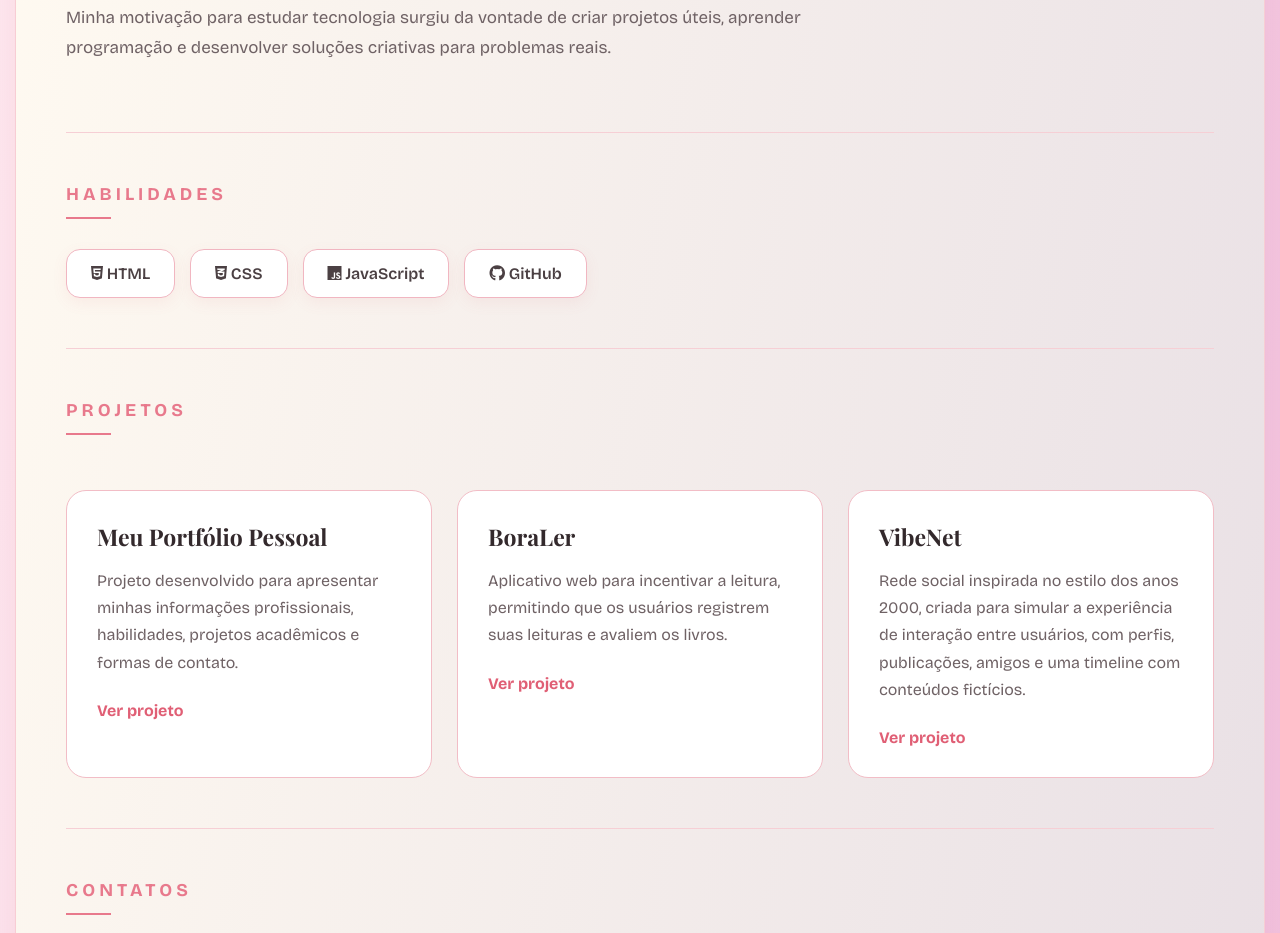
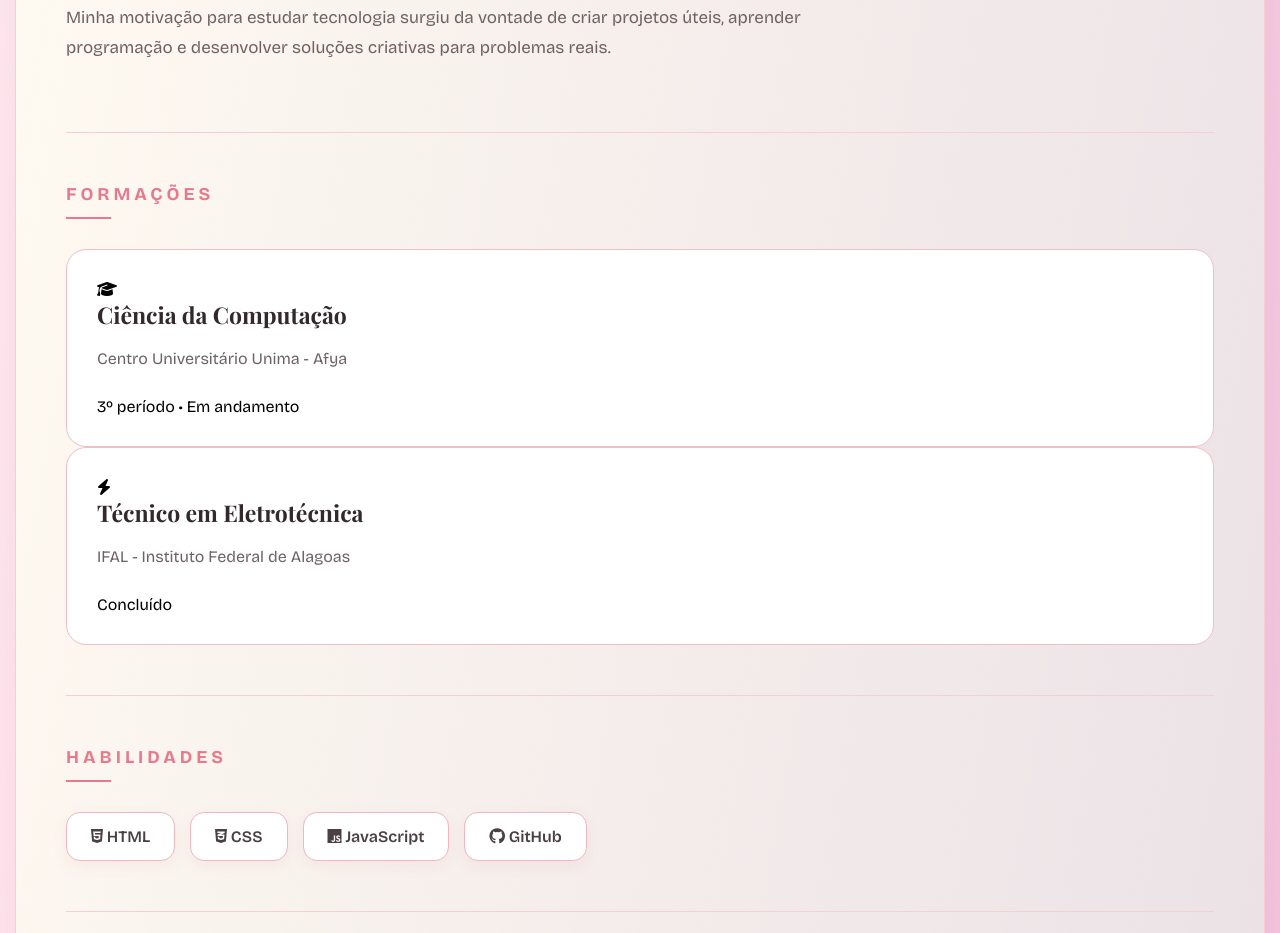
Before and after one commit to Viowwllett/meu-portfolio, a plain HTML site: page index.html in a window 1280 px wide. Shown: the part 1039-1972 px from the top of the page. Drawn offline with nearby package versions, Linux system fonts and the light colour scheme; a script that the page names is missing; a web font is replaced by a local one.

Commit message:
Teste adicionando formacoes

```diff
--- a/index.html
+++ b/index.html
@@ -1,16 +1,25 @@
 <!DOCTYPE html>
 <html lang="pt-BR">
+
 <head>
   <meta charset="UTF-8">
   <meta name="viewport" content="width=device-width, initial-scale=1.0">
+
   <title>Portfólio | Mariana Paulino</title>
+
   <link rel="stylesheet" href="style.css">
+
   <link rel="preconnect" href="https://fonts.googleapis.com">
+
 <link rel="preconnect" href="https://fonts.gstatic.com" crossorigin>
+
 <link href="https://fonts.googleapis.com/css2?family=Bricolage+Grotesque:opsz,wght@12..96,200..800&family=Playfair+Display:ital,wght@0,400..900;1,400..900&family=Sour+Gummy:ital,wght@0,100..900;1,100..900&display=swap" rel="stylesheet">
+
 <link rel="stylesheet"
 href="https://cdnjs.cloudflare.com/ajax/libs/font-awesome/6.5.2/css/all.min.css">
+
 </head>
+
 <body>
 
   <header>
@@ -57,6 +66,49 @@ href="https://cdnjs.cloudflare.com/ajax/libs/font-awesome/6.5.2/css/all.min.css"
       </p>
 
     </section>
+
+<section id="formacoes">
+
+    <h2>Formações</h2>
+
+    <article class="formacao-item">
+
+        <div class="icone-formacao">
+            <i class="fa-solid fa-graduation-cap"></i>
+        </div>
+
+        <div class="texto-formacao">
+
+            <h3>Ciência da Computação</h3>
+
+            <p>Centro Universitário Unima - Afya</p>
+
+            <span>3º período • Em andamento</span>
+
+        </div>
+
+    </article>
+
+
+    <article class="formacao-item">
+
+        <div class="icone-formacao">
+            <i class="fa-solid fa-bolt"></i>
+        </div>
+
+        <div class="texto-formacao">
+
+            <h3>Técnico em Eletrotécnica</h3>
+
+            <p>IFAL - Instituto Federal de Alagoas</p>
+
+            <span>Concluído</span>
+
+        </div>
+
+    </article>
+
+</section>
 
     <section id="habilidades">
       <h2>Habilidades</h2>
```
